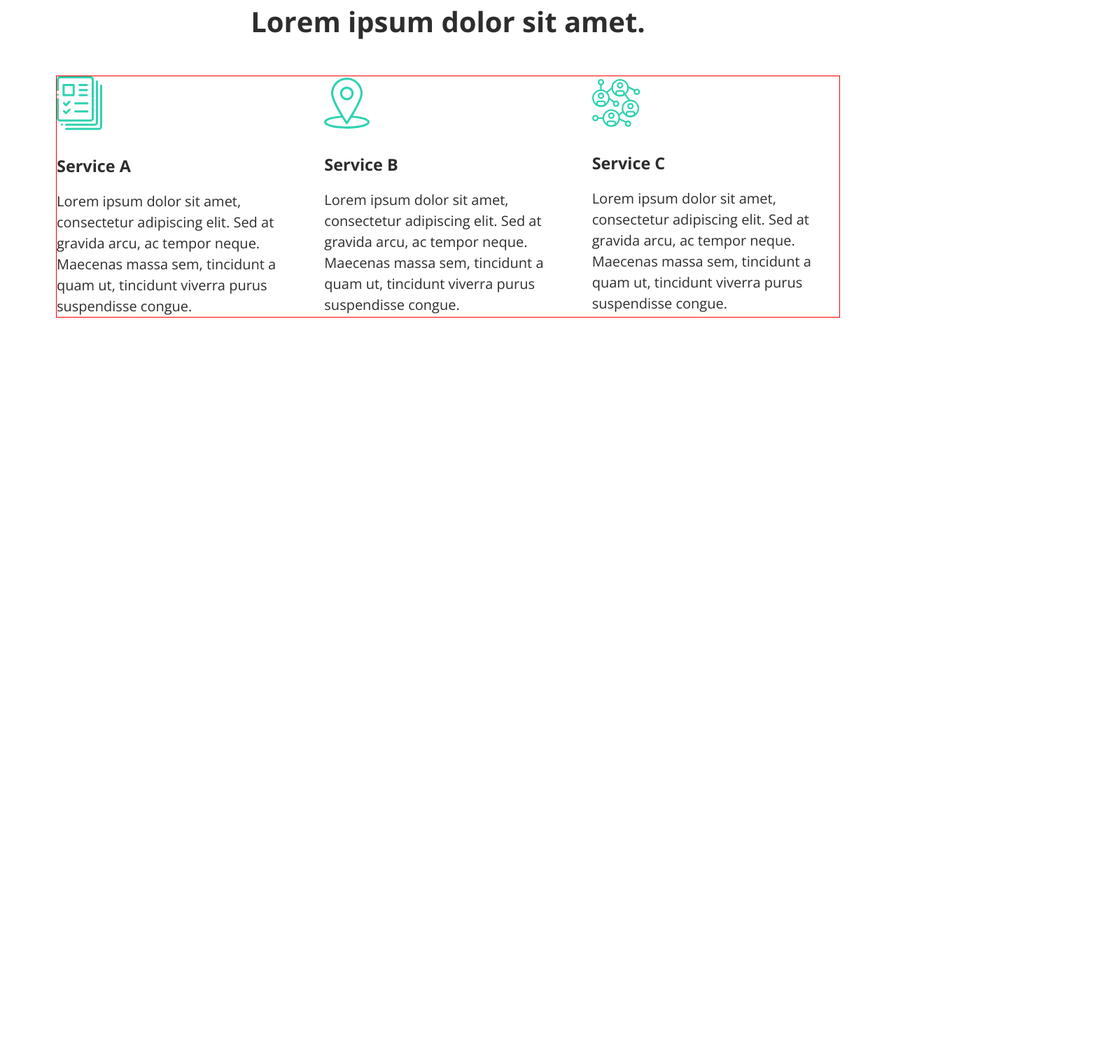
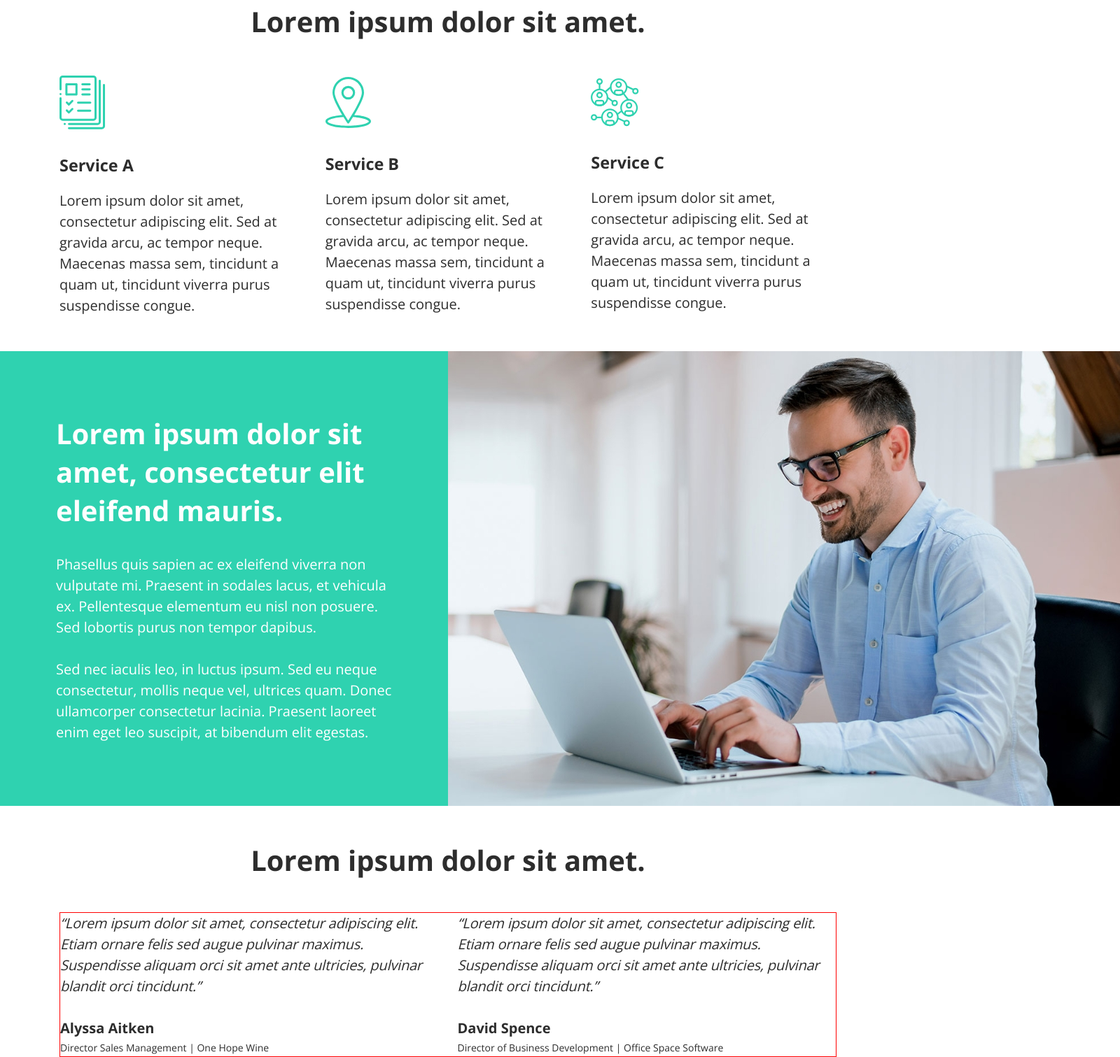
Before and after one commit to SizonUA/Butterfly, a plain HTML site: page index.html in a window 1280 px wide. Shown: the part 891-2402 px from the top of the page at 70% size, 1600 px wide, since content can reach past the window. Before the commit the page ends 1395 px from the top, so only its background shows below. Drawn offline with nearby package versions, Linux system fonts and the light colour scheme.

Commit message:
add Customers + Slider

```diff
--- a/index.html
+++ b/index.html
@@ -52,7 +52,8 @@
             Service A
           </h3>
           <p class="item-description">
-            Lorem ipsum dolor sit amet, consectetur adipiscing elit. Sed at gravida arcu, ac tempor neque. Maecenas massa sem, tincidunt a quam ut, tincidunt viverra purus suspendisse congue.
+            Lorem ipsum dolor sit amet, consectetur adipiscing elit. Sed at gravida arcu, ac tempor neque. Maecenas
+            massa sem, tincidunt a quam ut, tincidunt viverra purus suspendisse congue.
           </p>
         </div>
         <!-- /.service-item Service A-->
@@ -64,7 +65,8 @@
             Service B
           </h3>
           <p class="item-description">
-            Lorem ipsum dolor sit amet, consectetur adipiscing elit. Sed at gravida arcu, ac tempor neque. Maecenas massa sem, tincidunt a quam ut, tincidunt viverra purus suspendisse congue.
+            Lorem ipsum dolor sit amet, consectetur adipiscing elit. Sed at gravida arcu, ac tempor neque. Maecenas
+            massa sem, tincidunt a quam ut, tincidunt viverra purus suspendisse congue.
           </p>
         </div>
         <!-- /.service-item Service B-->
@@ -76,7 +78,8 @@
             Service C
           </h3>
           <p class="item-description">
-            Lorem ipsum dolor sit amet, consectetur adipiscing elit. Sed at gravida arcu, ac tempor neque. Maecenas massa sem, tincidunt a quam ut, tincidunt viverra purus suspendisse congue.
+            Lorem ipsum dolor sit amet, consectetur adipiscing elit. Sed at gravida arcu, ac tempor neque. Maecenas
+            massa sem, tincidunt a quam ut, tincidunt viverra purus suspendisse congue.
           </p>
         </div>
         <!-- /.service-item Service C-->
@@ -86,6 +89,71 @@
     <!-- /.container -->
   </section>
   <!-- /.service -->
+
+  <!-- begin Customer -->
+  <section class="customer">
+    <div class="customer--left customer--item">
+      <h2 class="customer-title">
+        Lorem ipsum dolor sit amet, consectetur elit eleifend mauris.
+      </h2>
+      <p class="customer-subtext">
+        Phasellus quis sapien ac ex eleifend viverra non vulputate mi. Praesent in sodales lacus, et vehicula ex.
+        Pellentesque elementum eu nisl non posuere. Sed lobortis purus non tempor dapibus.
+        <br><br>
+        Sed nec iaculis leo, in luctus ipsum. Sed eu neque consectetur, mollis neque vel, ultrices quam. Donec
+        ullamcorper consectetur lacinia. Praesent laoreet enim eget leo suscipit, at bibendum elit egestas.
+      </p>
+    </div>
+    <!-- /.customer--left -->
+
+    <div class="customer--right customer--item">
+      <img src="image/customer.jpg" alt="Customer" class="customer-img">
+    </div>
+    <!-- /.customer--right -->
+  </section>
+  <!-- /.customer -->
+
+  <!-- begin Slider -->
+  <section class="section-slider">
+    <div class="container">
+      <h2 class="section-slider--title">
+        Lorem ipsum dolor sit amet.
+      </h2>
+
+      <div class="slider">
+        <div class="slider-item">
+          <div class="slider-description">
+            “Lorem ipsum dolor sit amet, consectetur adipiscing elit. Etiam ornare felis sed augue pulvinar maximus.
+            Suspendisse aliquam orci sit amet ante ultricies, pulvinar blandit orci tincidunt.”
+          </div>
+          <div class="slider-title">
+            Alyssa Aitken
+          </div>
+          <div class="slider-subtitle">
+            Director Sales Management | One Hope Wine
+          </div>
+        </div>
+        <!-- /.slider-item -->
+
+        <div class="slider-item no-margin-r">
+          <div class="slider-description">
+            “Lorem ipsum dolor sit amet, consectetur adipiscing elit. Etiam ornare felis sed augue pulvinar maximus.
+            Suspendisse aliquam orci sit amet ante ultricies, pulvinar blandit orci tincidunt.”
+          </div>
+          <div class="slider-title">
+            David Spence
+          </div>
+          <div class="slider-subtitle">
+            Director of Business Development | Office Space Software
+          </div>
+        </div>
+        <!-- /.slider-item -->
+      </div>
+      <!-- /.slider -->
+    </div>
+    <!-- /.container -->
+  </section>
+  <!-- /.section-slider -->
 </body>
 
 </html>
--- a/style/style.css
+++ b/style/style.css
@@ -22,17 +22,20 @@ p {
   margin: 0;
 }
 
+
+.container {
+  width: 100%;
+  max-width: 1110px;
+  margin: 0 auto;
+}
+
 /* begin Head */
 .head {
   padding-bottom: 20px;
-  background-image: url('../image/bg-head.png');
-  background-repeat: no-repeat;
+  background: url('../image/bg-head.png') no-repeat center center;
   background-size: cover;
-}
+  background-attachment: fixed, fixed;
 
-.container {
-  max-width: 1120px;
-  margin: 0 auto;
 }
 
 .logo {
@@ -79,7 +82,6 @@ p {
 }
 
 .service-block {
-  border: 1px solid red;
   display: flex;
   align-items: center;
   justify-content: space-between;
@@ -91,10 +93,6 @@ p {
   margin-right: 29px;
 }
 
-.no-margin-r {
-  margin-right: 0px;
-}
-
 .item-logo {
   margin-bottom: 28px;
 }
@@ -102,3 +100,83 @@ p {
 .item-title {
   margin-bottom: 21px;
 }
+
+/* begin Customer */
+.customer {
+  display: flex;
+}
+
+.customer--item {
+  width: 50%;
+}
+
+.customer--left {
+  background-color: #2fd2b0;
+  padding: 90px 80px;
+}
+
+.customer-title {
+  font-size: 40px;
+  line-height: 55px;
+  margin-bottom: 35px;
+}
+
+.customer-subtitle {
+  font-size: 20px;
+  line-height: 30px;
+}
+
+.customer-img {
+  display: block;
+}
+
+/* begin Slider */
+.section-slider {
+  color: #2d2d2d;
+  padding-top: 50px;
+}
+
+.section-slider--title {
+  font-size: 40px;
+  line-height: 55px;
+  text-align: center;
+  margin-bottom: 47px;
+}
+
+.slider {
+  border: 1px solid red;
+  display: flex;
+  align-items: center;
+}
+
+.slider-item {
+  width: 50%;
+  margin-right: 27px;
+}
+
+.slider-description {
+  font-size: 20px;
+  letter-spacing: -0.2px;
+  line-height: 30px;
+  font-style: italic;
+  margin-bottom: 30px;
+}
+
+.slider-title {
+  font-size: 20px;
+  font-weight: 700;
+}
+
+.slider-subtitle {
+  font-size: 14px;
+  line-height: 25px;
+}
+
+
+
+
+
+/* --- */
+.no-margin-r {
+  margin-right: 0px;
+}
```
Also changed, not shown: image/customer.jpg (added).
